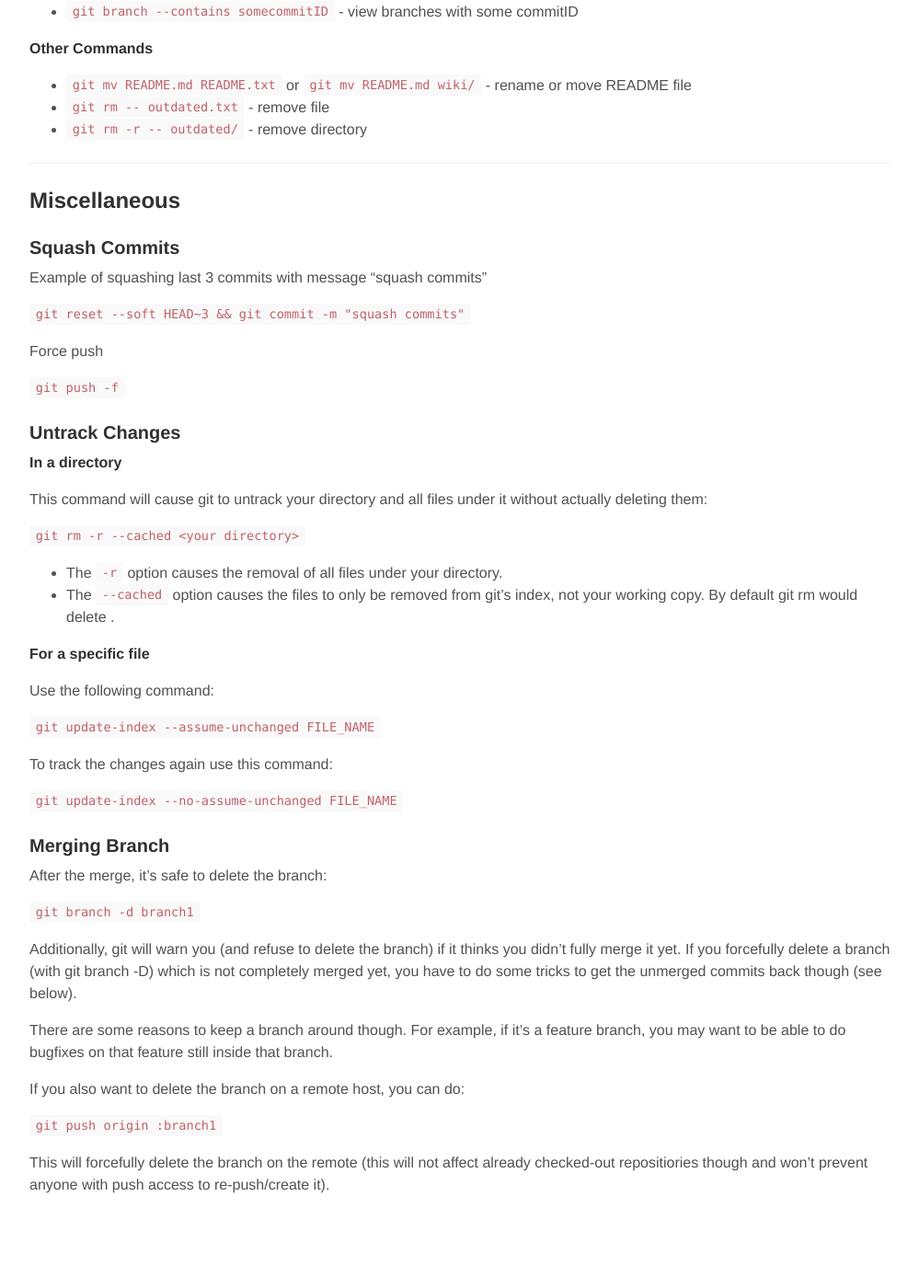
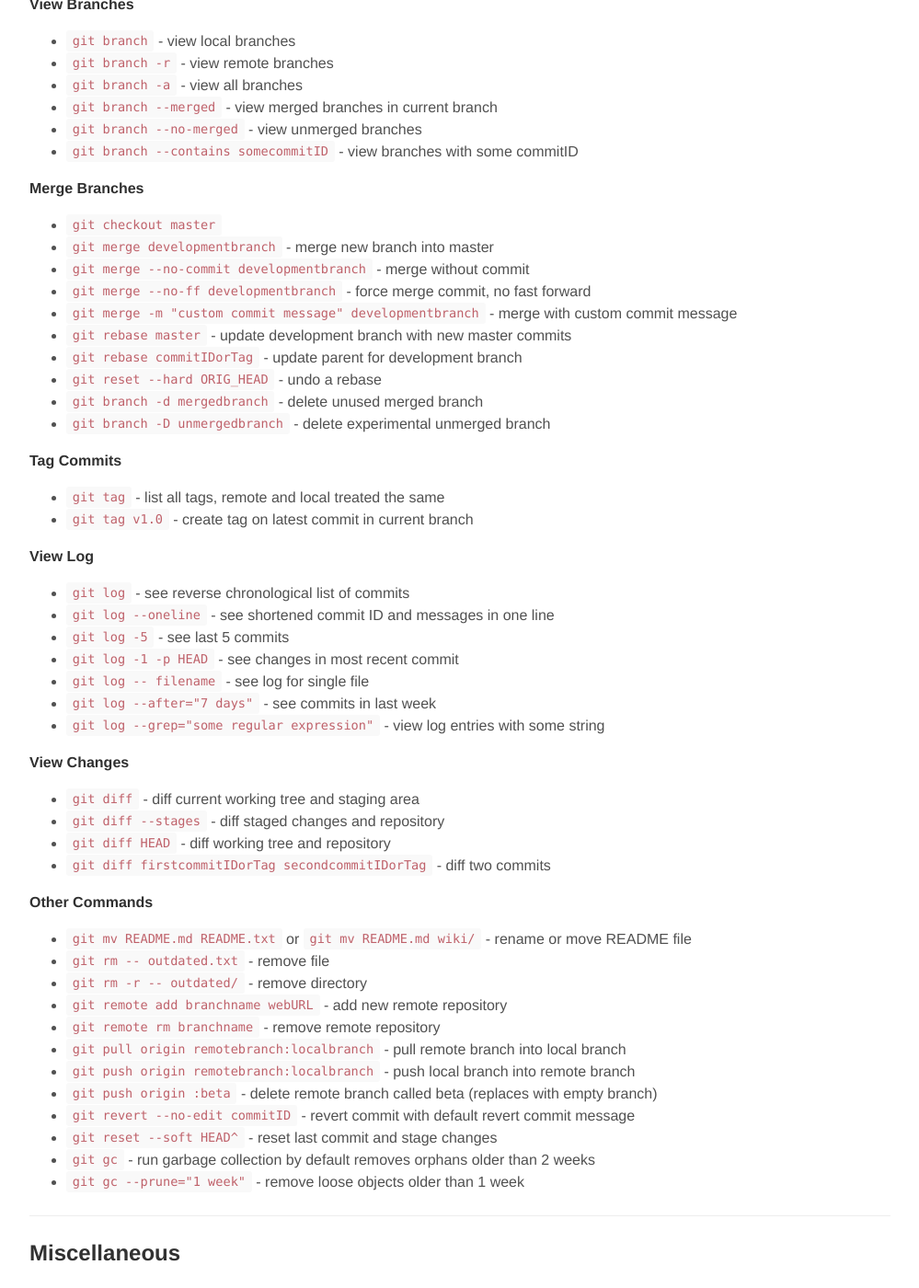
Before and after one commit to jilmun/code-reference, a Jekyll site: the page built from notes-git.md, in a window 1280 px wide and 1400 px high, scrolled down 1618 px. Shown: the whole window at 92% size, without its empty margins (140-1139 px from the left). Built offline with Jekyll 4.4.1, drawn with Linux system fonts in a browser that asks for light colours; before the commit the page ends 2934 px from its top, so only the background shows below that; some of the changed text lies outside the part shown.

Commit message:
Update notes-git.md

```diff
--- a/notes-git.md
+++ b/notes-git.md
@@ -79,13 +79,60 @@ title: git
 
 **Create Branches**
 
-* `git branch somebranchname optionalcommitiDorTag` - create branch
+* `git branch somebranchname optionalcommitIDorTag` - create branch
 * `git checkout somebranchname` - switch to branch
 * `git checkout -b somebranchname` - create and switch to branch
+* `git branch --track newbranchname` - default tracking for remote branches
+* `git branch --no-track new branchname` - turn tracking off
+
+
+**View Branches**
+
+* `git branch` - view local branches
+* `git branch -r` - view remote branches
 * `git branch -a` - view all branches
-* `git branch --merged` - view merged branches
+* `git branch --merged` - view merged branches in current branch
 * `git branch --no-merged` - view unmerged branches
 * `git branch --contains somecommitID` - view branches with some commitID
+
+
+**Merge Branches**
+
+* `git checkout master`
+* `git merge developmentbranch` - merge new branch into master
+* `git merge --no-commit developmentbranch` - merge without commit
+* `git merge --no-ff developmentbranch` - force merge commit, no fast forward
+* `git merge -m "custom commit message" developmentbranch` - merge with custom commit message
+* `git rebase master` - update development branch with new master commits
+* `git rebase commitIDorTag` - update parent for development branch
+* `git reset --hard ORIG_HEAD` - undo a rebase
+* `git branch -d mergedbranch` - delete unused merged branch
+* `git branch -D unmergedbranch` - delete experimental unmerged branch
+
+
+**Tag Commits**
+
+* `git tag` - list all tags, remote and local treated the same
+* `git tag v1.0` - create tag on latest commit in current branch
+
+
+**View Log**
+
+* `git log` - see reverse chronological list of commits
+* `git log --oneline` - see shortened commit ID and messages in one line
+* `git log -5` - see last 5 commits
+* `git log -1 -p HEAD` - see changes in most recent commit
+* `git log -- filename` - see log for single file
+* `git log --after="7 days"` - see commits in last week
+* `git log --grep="some regular expression"` - view log entries with some string
+
+
+**View Changes**
+
+* `git diff` - diff current working tree and staging area
+* `git diff --stages` - diff staged changes and repository
+* `git diff HEAD` - diff working tree and repository
+* `git diff firstcommitIDorTag secondcommitIDorTag` - diff two commits
 
 
 **Other Commands**
@@ -93,6 +140,15 @@ title: git
 * `git mv README.md README.txt` or `git mv README.md wiki/` - rename or move README file
 * `git rm -- outdated.txt` - remove file
 * `git rm -r -- outdated/` - remove directory
+* `git remote add branchname webURL` - add new remote repository
+* `git remote rm branchname` - remove remote repository
+* `git pull origin remotebranch:localbranch` - pull remote branch into local branch
+* `git push origin remotebranch:localbranch` - push local branch into remote branch
+* `git push origin :beta` - delete remote branch called beta (replaces with empty branch)
+* `git revert --no-edit commitID` - revert commit with default revert commit message
+* `git reset --soft HEAD^` - reset last commit and stage changes
+* `git gc` - run garbage collection by default removes orphans older than 2 weeks
+* `git gc --prune="1 week"` - remove loose objects older than 1 week
 
 
 -----
```
